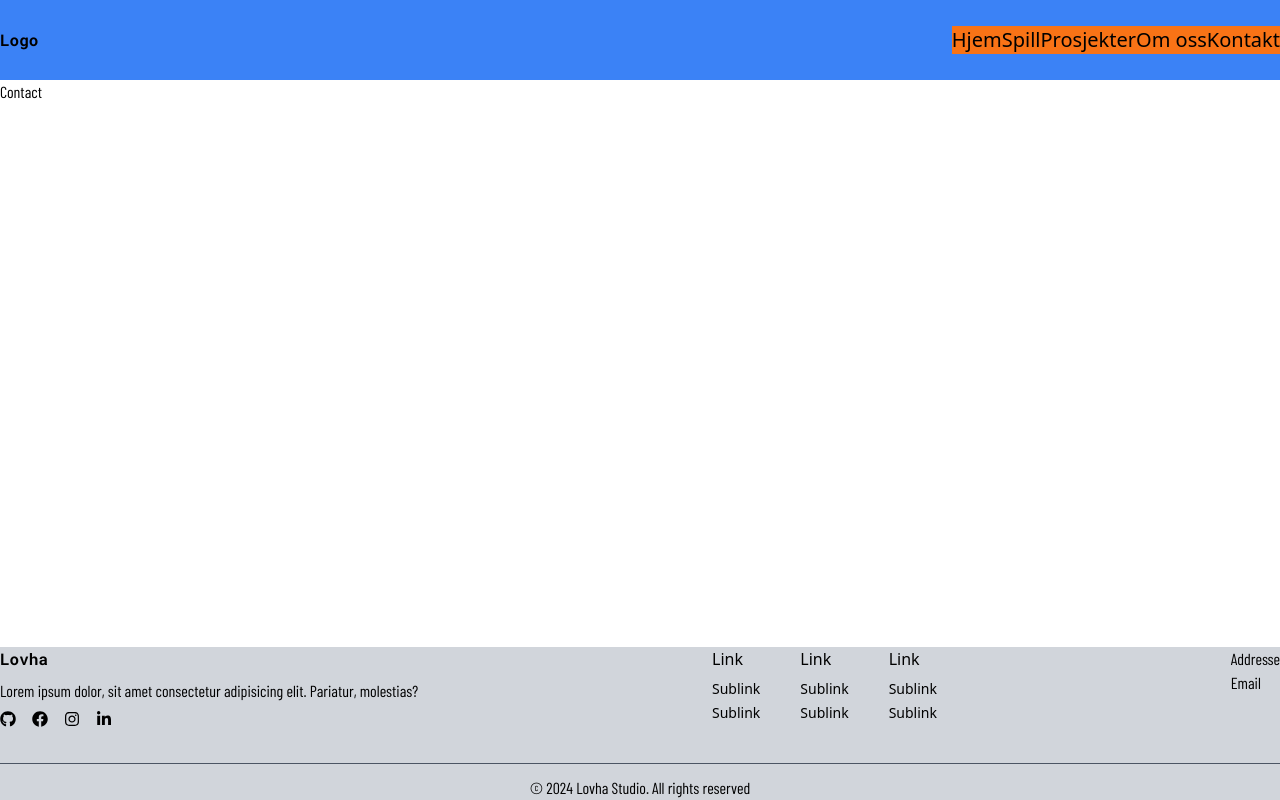
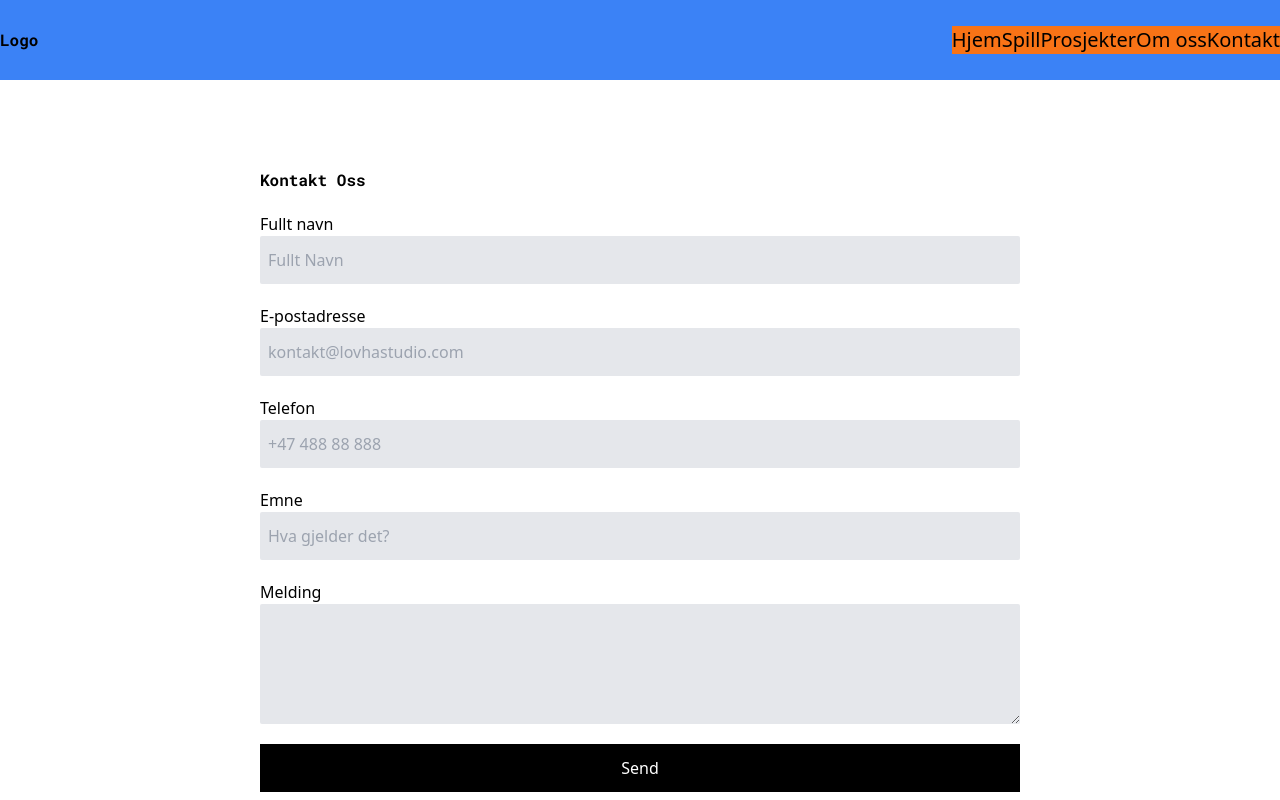
Before and after one commit to jmjjmj994/lovha-vite, a React (Vite) app: page /contact in a window 1280 px wide. Shown: the top 800 px of the page. Built offline with nearby package versions, Linux system fonts and the light colour scheme; a web font is replaced by a local one.

Commit message:
Created form and route to contact, form does not recieve input yet, will be finishing that up later, aswell as using email.js so Lovha can recieve emails

```diff
--- a/src/routes/contact/Contact.tsx
+++ b/src/routes/contact/Contact.tsx
@@ -1,4 +1,9 @@
+import ContactForm from './features/Form';
 function Contact() {
-  return <p>Contact</p>;
+  return (
+    <div className="contact-wrapper wrapper  flex flex-col justify-center items-center min-h-[100vh]">
+      <ContactForm />
+    </div>
+  );
 }
 export default Contact;
--- /dev/null
+++ b/src/routes/contact/features/Form/Form.tsx
@@ -0,0 +1,76 @@
+function Form() {
+  function handleSubmit(e: React.FormEvent) {
+    e.preventDefault();
+  }
+  return (
+    <form
+      onSubmit={handleSubmit}
+      className="flex flex-col gap-[20px] max-w-[50rem] w-full px-5 "
+    >
+      <h1 className="text-left">Kontakt Oss</h1>
+      <ContactFormInput />
+    </form>
+  );
+}
+
+function ContactFormInput() {
+  return (
+    <>
+      <div className="flex flex-col">
+        <label htmlFor="fullt-navn">Fullt navn</label>
+        <input
+          className="py-2 lg:py-3 rounded-sm pl-2 bg-gray-200"
+          type="text"
+          id="fullt-navn"
+          name="fullt-navn"
+          placeholder="Fullt Navn"
+        />
+      </div>
+      <div className="flex flex-col">
+        <label htmlFor="e-postadresse">E-postadresse</label>
+        <input
+          className="py-2 lg:py-3 rounded-sm pl-2 bg-gray-200"
+          type="text"
+          id="e-postadresse"
+          name="e-postadresse"
+          placeholder="kontakt@lovhastudio.com"
+        />
+      </div>
+      <div className="flex flex-col">
+        <label htmlFor="telefon">Telefon</label>
+        <input
+          className="py-2 lg:py-3 rounded-sm pl-2 bg-gray-200"
+          type="text"
+          id="telefon"
+          name="telefon"
+          placeholder="+47 488 88 888"
+        />
+      </div>
+      <div className="flex flex-col">
+        <label htmlFor="emne">Emne</label>
+        <input
+          className="py-2 lg:py-3 rounded-sm pl-2 bg-gray-200"
+          type="text"
+          id="emne"
+          name="emne"
+          placeholder="Hva gjelder det?"
+        />
+      </div>
+      <div className="flex flex-col">
+        <label htmlFor="melding">Melding</label>
+
+        <textarea
+          className="pl-2 rounded-sm bg-gray-200"
+          name="melding"
+          id="melding"
+          cols={0}
+          rows={5}
+        ></textarea>
+      </div>
+
+      <button className="py-2 lg:py-3 bg-black text-white">Send</button>
+    </>
+  );
+}
+
+export default Form;
--- /dev/null
+++ b/src/routes/contact/features/Form/index.tsx
@@ -0,0 +1,2 @@
+export * from './Form';
+export { default } from './Form';
```
